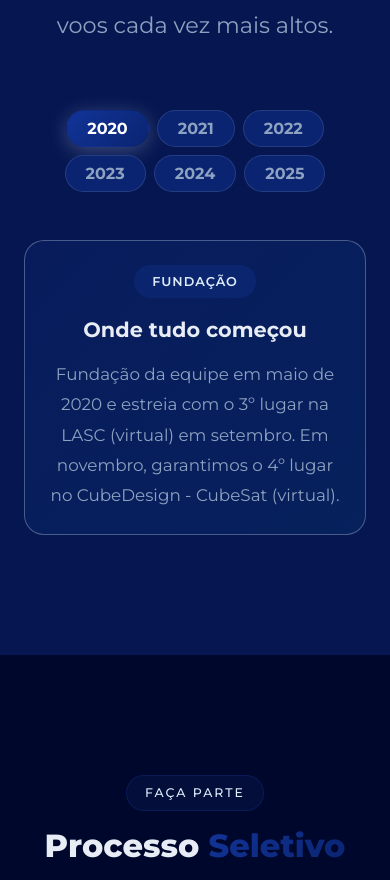
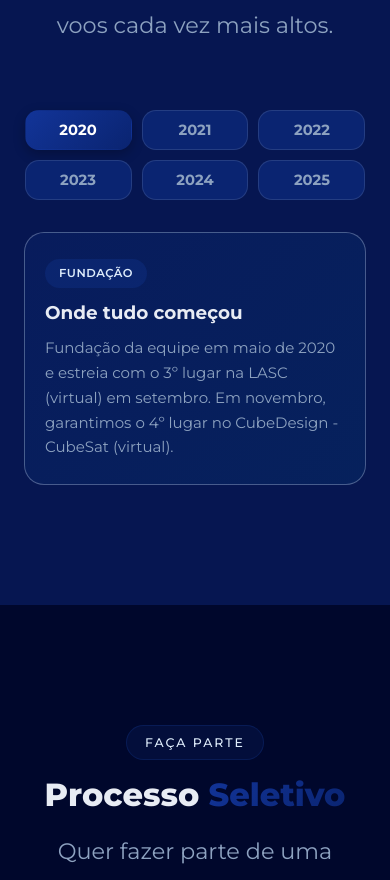
Before and after one commit to OrionAerospace/Site-Orion, a React (Vite) app: page / in a window 390 px wide. Shown: the part 5231-6111 px from the top of the page. Built offline with nearby package versions, Linux system fonts and the light colour scheme.

Commit message:
feat: adiciona responsividade à seção Trajetória

```diff
--- a/src/pages/Trajetoria/Trajetoria.css
+++ b/src/pages/Trajetoria/Trajetoria.css
@@ -101,27 +101,104 @@
     line-height: 1.8;
 }
 
-/* --- ANIMAÇÃO E RESPONSIVIDADE --- */
-@keyframes fadeInUp {
-    from { opacity: 0; transform: translateY(15px); }
-    to { opacity: 1; transform: translateY(0); }
-}
-
 @media (max-width: 768px) {
     .trajetoria-tabs {
-        gap: 8px;
+        gap: 10px;
+        margin-bottom: 32px;
     }
 
     .trajetoria-tab {
-        padding: 8px 20px;
+        padding: 9px 22px;
         font-size: 1rem;
     }
 
     .timeline-card {
-        padding: 24px;
+        padding: 28px 24px;
     }
 
     .timeline-card h3 {
         font-size: 1.3rem;
     }
+
+    .timeline-card p {
+        font-size: 1rem;
+        line-height: 1.7;
+    }
 }
+
+@media (max-width: 600px) {
+    .trajetoria-tabs {
+        flex-wrap: wrap;
+        gap: 10px;
+    }
+
+    .trajetoria-tab {
+        flex: 1 1 calc(33.333% - 7px);
+        max-width: calc(33.333% - 7px);
+        box-sizing: border-box;
+        padding: 10px 8px;
+        font-size: 0.92rem;
+        text-align: center;
+        border-radius: 14px;
+    }
+
+    .trajetoria-tab.active {
+        box-shadow: 0 4px 12px rgba(0, 0, 0, 0.25);
+        border-color: transparent;
+    }
+
+    .timeline-card {
+        padding: 0;
+        border-radius: 20px;
+        overflow: hidden;
+        text-align: left;
+    }
+
+    .timeline-card-header {
+        justify-content: flex-start;
+        padding: 26px 20px 0;
+        margin-bottom: 14px;
+    }
+
+    .timeline-badge {
+        padding: 5px 14px;
+        font-size: 0.72rem;
+        letter-spacing: 0.5px;
+    }
+
+    .timeline-card h3 {
+        font-size: 1.15rem;
+        margin: 0 20px 12px;
+    }
+
+    .timeline-card p {
+        font-size: 0.94rem;
+        line-height: 1.65;
+        margin: 0;
+        padding: 0 20px 24px;
+    }
+
+    .trajetoria-content {
+        animation: slideFade 0.35s cubic-bezier(0.22, 1, 0.36, 1);
+    }
+}
+
+@media (max-width: 380px) {
+    .trajetoria-tab {
+        padding: 9px 6px;
+        font-size: 0.85rem;
+    }
+
+    .timeline-card h3 {
+        font-size: 1.05rem;
+    }
+
+    .timeline-card p {
+        font-size: 0.9rem;
+    }
+}
+
+@keyframes slideFade {
+    from { opacity: 0; transform: translateX(14px); }
+    to { opacity: 1; transform: translateX(0); }
+}
```
